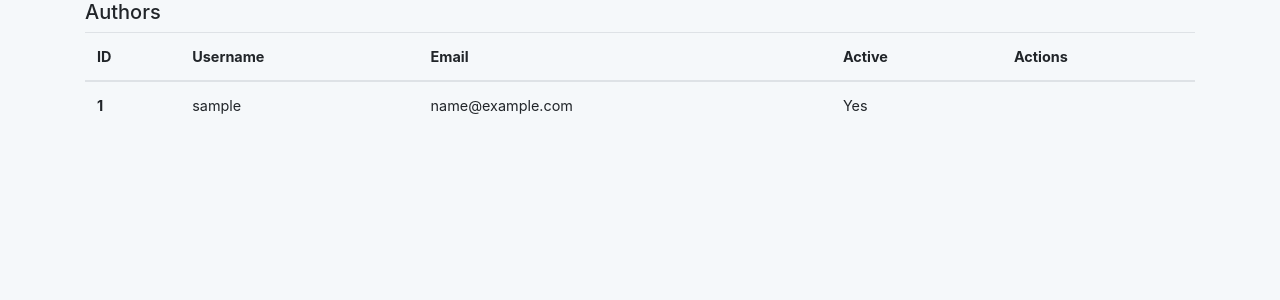
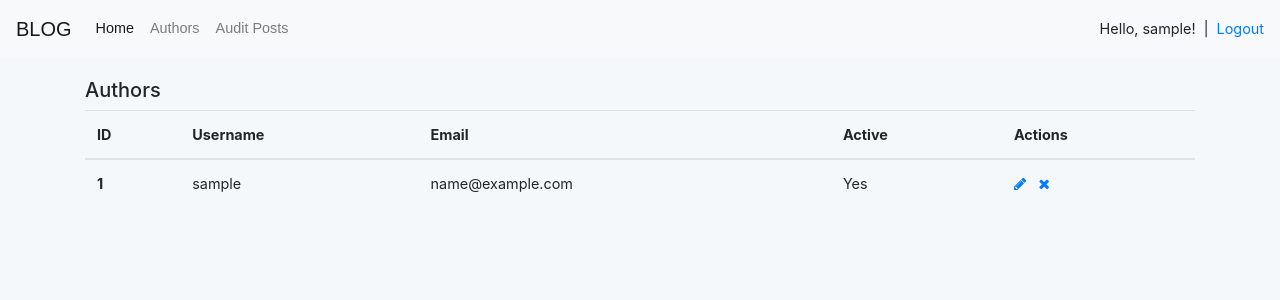
Before and after one commit to caioassis/blog-project, a Django app: page /authors/ in a window 1280 px wide. Shown: the top 300 px of the page. Run offline with Django 3.2, Linux system fonts and the light colour scheme; the visitor is signed in with stand-in values (Sample User, id 1); data comes from the database, SQL or seed files in the repository; some libraries are stand-ins or nearby versions.

Commit message:
Added Navbar to base html template

```diff
--- a/templates/base.html
+++ b/templates/base.html
@@ -8,11 +8,55 @@
     <link rel="stylesheet" href="https://stackpath.bootstrapcdn.com/bootstrap/4.1.3/css/bootstrap.min.css"
           integrity="sha384-MCw98/SFnGE8fJT3GXwEOngsV7Zt27NXFoaoApmYm81iuXoPkFOJwJ8ERdknLPMO"
           crossorigin="anonymous">
+    <link rel="stylesheet" href="https://stackpath.bootstrapcdn.com/font-awesome/4.7.0/css/font-awesome.min.css">
     <link rel="stylesheet" href="{% static 'styles.css' %}">
 </head>
 <body>
+<nav class="navbar navbar-expand-lg navbar-light bg-light">
+    <a class="navbar-brand" href="{% url 'posts:home' %}">BLOG</a>
+    <button class="navbar-toggler" type="button" data-toggle="collapse" data-target="#navbarSupportedContent"
+            aria-controls="navbarSupportedContent" aria-expanded="false" aria-label="Toggle navigation">
+        <span class="navbar-toggler-icon"></span>
+    </button>
+
+    <div class="collapse navbar-collapse" id="navbarSupportedContent">
+        <ul class="navbar-nav mr-auto">
+            <li class="nav-item active">
+                <a class="nav-link" href="{% url 'posts:home' %}">Home <span class="sr-only">(current)</span></a>
+            </li>
+            {% if request.user.is_authenticated %}
+                {% if request.user.is_superuser %}
+                <li class="nav-item">
+                    <a class="nav-link" href="{% url 'core:author_list' %}">Authors</a>
+                </li>
+                <li>
+                    <a class="nav-link" href="#">Audit Posts</a>
+                </li>
+                {% else %}
+                <li>
+                    <a href="#" class="nav-link">My Posts</a>
+                </li>
+                {% endif %}
+            {% endif %}
+        </ul>
+        <div class="right">
+            {% if request.user.is_authenticated %}
+            <span>Hello, {{ request.user.username }}!</span>
+            &nbsp;|&nbsp;
+            <a href="{% url 'core:logout' %}">Logout</a>
+            {% else %}
+            <a href="{% url 'core:signup' %}">Signup</a>
+            &nbsp;|&nbsp;
+            <a href="{% url 'core:login' %}">Login</a>
+            {% endif %}
+        </div>
+    </div>
+</nav>
+<div style="margin-top: 20px;">
 {% block content %}
 {% endblock %}
+</div>
+
 <script src="https://code.jquery.com/jquery-3.3.1.slim.min.js"
         integrity="sha384-q8i/X+965DzO0rT7abK41JStQIAqVgRVzpbzo5smXKp4YfRvH+8abtTE1Pi6jizo"
         crossorigin="anonymous"></script>
```
Lines whose indentation alone changed are shown as unchanged.
